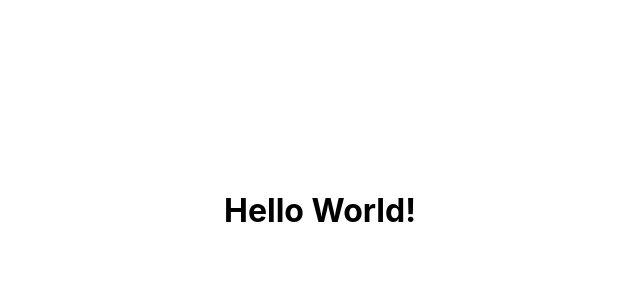
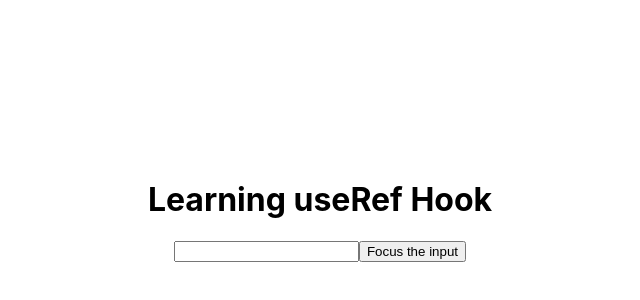
Before and after one commit to amit-negi-23/React-Hooks, a React (Create React App) app: page / in a window 1280 px wide. Shown: the part 190-490 px from the top of the page, without its empty margins (320-960 px from the left). Built offline with nearby package versions, Linux system fonts and the light colour scheme.

Commit message:
Example1: useRef()

```diff
--- /dev/null
+++ b/src/3_useRef/learningHook.jsx
@@ -0,0 +1,18 @@
+import React, { useRef } from "react";
+
+export default function Learning_useRef() {
+  const inputRef = useRef(null);
+
+  function handleClick() {
+    inputRef.current.focus()
+  }
+  return (
+    <>
+      <h1>Learning useRef Hook</h1>
+      <div>
+        <input type="text" ref={inputRef} />
+        <button onClick={handleClick}>Focus the input</button>
+      </div>
+    </>
+  );
+}
--- a/src/App.js
+++ b/src/App.js
@@ -1,9 +1,10 @@
+import Learning_useRef from "./3_useRef/learningHook";
 import "./App.css";
 
 function App() {
   return (
     <div className="container">
-        <h1>Hello World!</h1>
+      <Learning_useRef/>
     </div>
   );
 }
```
Also changed, not shown: 1 other file (tests, documents, lock files or other folders).
